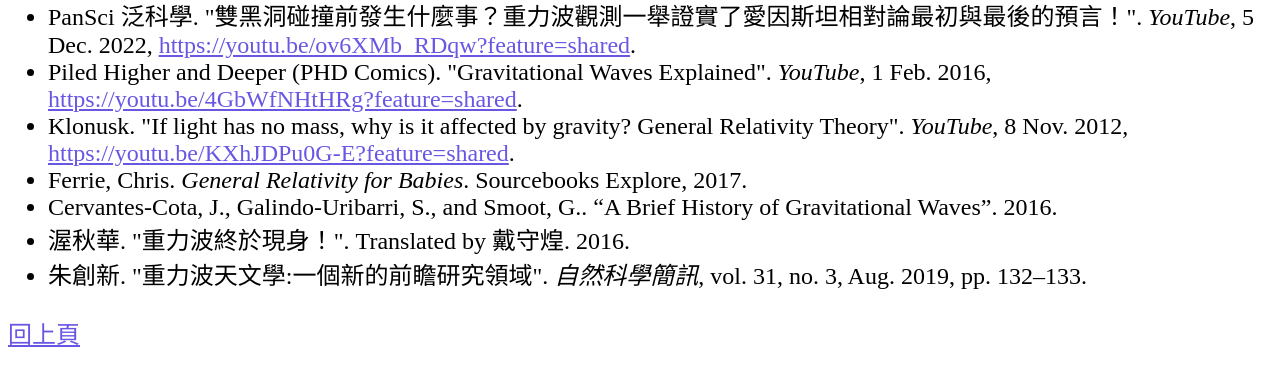
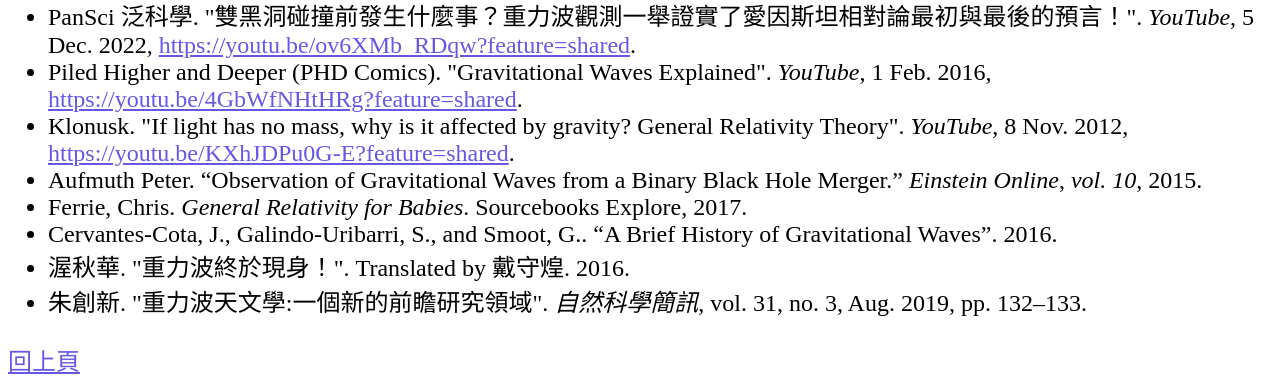
Before and after one commit to star-cloud-d-d-d/AboutGravityWave, a Flask app: page /ref in a window 1280 px wide. Shown: the part 617-1002 px from the top of the page. Before the commit the page ends 964 px from the top, so only its background shows below. Run offline with Flask 3, Linux system fonts and the light colour scheme.

Commit message:
Update ref.html

```diff
--- a/templates/ref.html
+++ b/templates/ref.html
@@ -20,6 +20,7 @@
     <li>PanSci 泛科學. "雙黑洞碰撞前發生什麼事？重力波觀測一舉證實了愛因斯坦相對論最初與最後的預言！". <i>YouTube</i>, 5 Dec. 2022, <a href="https://youtu.be/ov6XMb_RDqw?feature=shared">https://youtu.be/ov6XMb_RDqw?feature=shared</a>.
     <li>Piled Higher and Deeper (PHD Comics). "Gravitational Waves Explained". <i>YouTube</i>, 1 Feb. 2016, <a href="https://youtu.be/4GbWfNHtHRg?feature=shared">https://youtu.be/4GbWfNHtHRg?feature=shared</a>.
     <li>Klonusk. "If light has no mass, why is it affected by gravity? General Relativity Theory". <i>YouTube</i>, 8 Nov. 2012, <a href="https://youtu.be/KXhJDPu0G-E?feature=shared">https://youtu.be/KXhJDPu0G-E?feature=shared</a>.
+    <li>Aufmuth Peter. “Observation of Gravitational Waves from a Binary Black Hole Merger.” <i>Einstein Online</i>, <i>vol. 10</i>, 2015.
     <li>Ferrie, Chris. <i>General Relativity for Babies</i>. Sourcebooks Explore, 2017.
     <li>Cervantes-Cota, J., Galindo-Uribarri, S., and Smoot, G.. “A Brief History of Gravitational Waves”. 2016.
     <li>渥秋華. "重力波終於現身！". Translated by 戴守煌. 2016.
```
